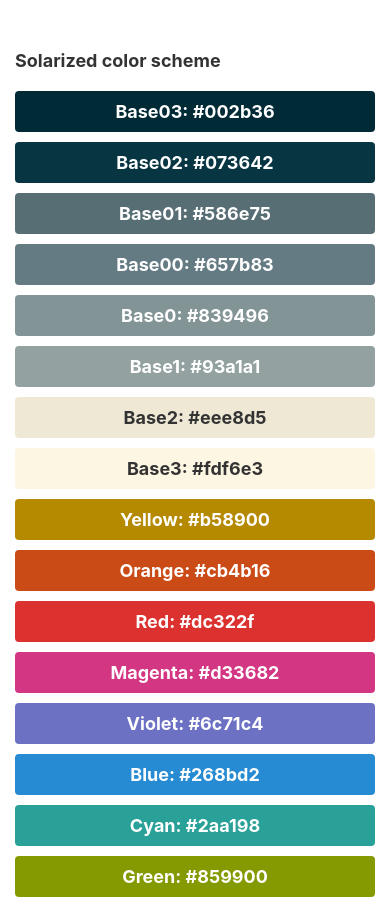
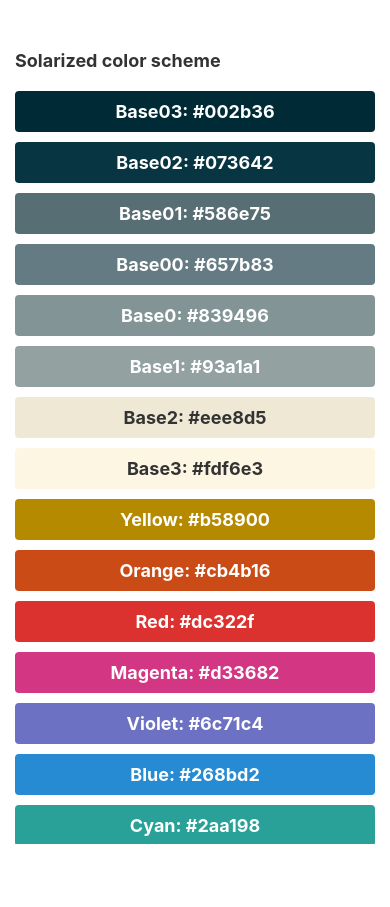
Before and after one commit to ewasome/react-native-expo, a React Native app: screen / in a window 390 px wide. After the commit the page ends 844 px from the top, so only its background shows below. Built offline with nearby package versions, Linux system fonts and the light colour scheme.

Commit message:
Fix scrolling.

```diff
--- a/App.js
+++ b/App.js
@@ -1,5 +1,5 @@
 import React from 'react';
-import { Text, View, SafeAreaView, StyleSheet, FlatList } from 'react-native';
+import { Text, View, StyleSheet, FlatList } from 'react-native';
 import ColorBox from './components/ColorBox';
 
 const SOLARIZED_COLORS = [
@@ -22,7 +22,7 @@
 ];
 
 const App = () => (
-  <SafeAreaView>
+  <>
     <View style={styles.container}>
       <Text style={styles.text}>Solarized color scheme</Text>
     </View>
@@ -33,7 +33,7 @@
         <ColorBox name={item.name} hexValue={item.hexValue} />
       )}
     />
-  </SafeAreaView>
+  </>
 );
 
 const styles = StyleSheet.create({
```
